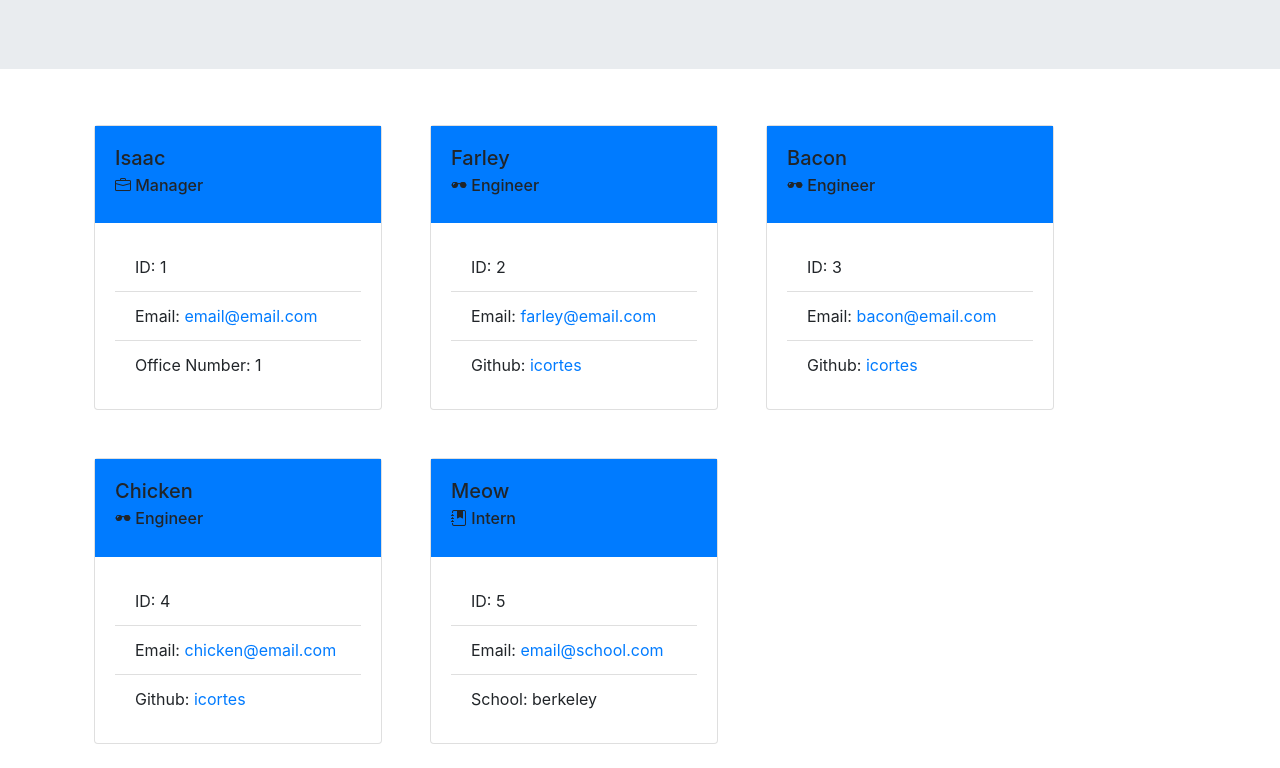
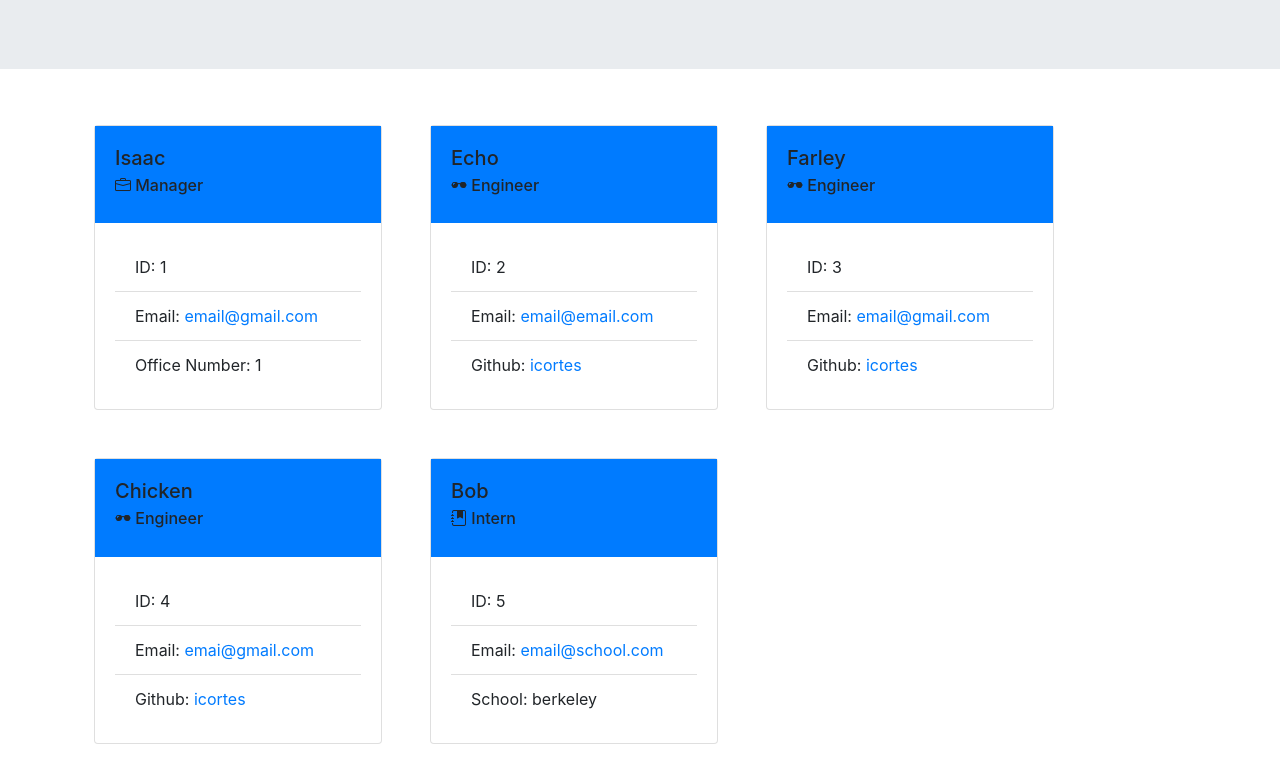
Before and after one commit to icortes/team-profile-generator, a website: page dist/IsaacTeam.html in a window 1280 px wide. Shown: the part 134-902 px from the top of the page. Drawn offline with nearby package versions, Linux system fonts and the light colour scheme.

```diff
--- a/dist/IsaacTeam.html
+++ b/dist/IsaacTeam.html
@@ -31,8 +31,22 @@
                     <div class="card-body">
                         <ul class="list-group list-group-flush">
                             <li class="list-group-item">ID: 1</li>
+                            <li class="list-group-item">Email: <a href="mailto:email@gmail.com">email@gmail.com</a></li>
+                            <li class="list-group-item">Office Number: 1</li>
+                        </ul>
+                    </div>
+                </div>
+
+                <div class="card m-4" style="width: 18rem;">
+                    <div class="card-body bg-primary">
+                        <h5 class="card-title">Echo</h5>
+                        <h6 class="card-subtitle mb-2"><i class="bi bi-sunglasses"></i> Engineer</h6>
+                    </div>
+                    <div class="card-body">
+                        <ul class="list-group list-group-flush">
+                            <li class="list-group-item">ID: 2</li>
                             <li class="list-group-item">Email: <a href="mailto:email@email.com">email@email.com</a></li>
-                            <li class="list-group-item">Office Number: 1</li>
+                            <li class="list-group-item">Github: <a href="https://github.com/icortes" target="_blank">icortes</a></li>
                         </ul>
                     </div>
                 </div>
@@ -44,22 +58,8 @@
                     </div>
                     <div class="card-body">
                         <ul class="list-group list-group-flush">
-                            <li class="list-group-item">ID: 2</li>
-                            <li class="list-group-item">Email: <a href="mailto:farley@email.com">farley@email.com</a></li>
-                            <li class="list-group-item">Github: <a href="https://github.com/icortes" target="_blank">icortes</a></li>
-                        </ul>
-                    </div>
-                </div>
-
-                <div class="card m-4" style="width: 18rem;">
-                    <div class="card-body bg-primary">
-                        <h5 class="card-title">Bacon</h5>
-                        <h6 class="card-subtitle mb-2"><i class="bi bi-sunglasses"></i> Engineer</h6>
-                    </div>
-                    <div class="card-body">
-                        <ul class="list-group list-group-flush">
                             <li class="list-group-item">ID: 3</li>
-                            <li class="list-group-item">Email: <a href="mailto:bacon@email.com">bacon@email.com</a></li>
+                            <li class="list-group-item">Email: <a href="mailto:email@gmail.com">email@gmail.com</a></li>
                             <li class="list-group-item">Github: <a href="https://github.com/icortes" target="_blank">icortes</a></li>
                         </ul>
                     </div>
@@ -73,7 +73,7 @@
                     <div class="card-body">
                         <ul class="list-group list-group-flush">
                             <li class="list-group-item">ID: 4</li>
-                            <li class="list-group-item">Email: <a href="mailto:chicken@email.com">chicken@email.com</a></li>
+                            <li class="list-group-item">Email: <a href="mailto:emai@gmail.com">emai@gmail.com</a></li>
                             <li class="list-group-item">Github: <a href="https://github.com/icortes" target="_blank">icortes</a></li>
                         </ul>
                     </div>
@@ -81,7 +81,7 @@
 
                 <div class="card m-4" style="width: 18rem;">
                     <div class="card-body bg-primary">
-                        <h5 class="card-title">Meow</h5>
+                        <h5 class="card-title">Bob</h5>
                         <h6 class="card-subtitle mb-2"><i class="bi bi-journal-bookmark-fill"></i> Intern</h6>
                     </div>
                     <div class="card-body">
--- a/package.json
+++ b/package.json
@@ -7,7 +7,7 @@
     "lib": "lib"
   },
   "scripts": {
-    "test": "jest",
+    "test": "jest --verbose",
     "start": "node index.js"
   },
   "repository": {
```
Also changed, not shown: README.md, assets/img/Screenshot.jpg (added).
